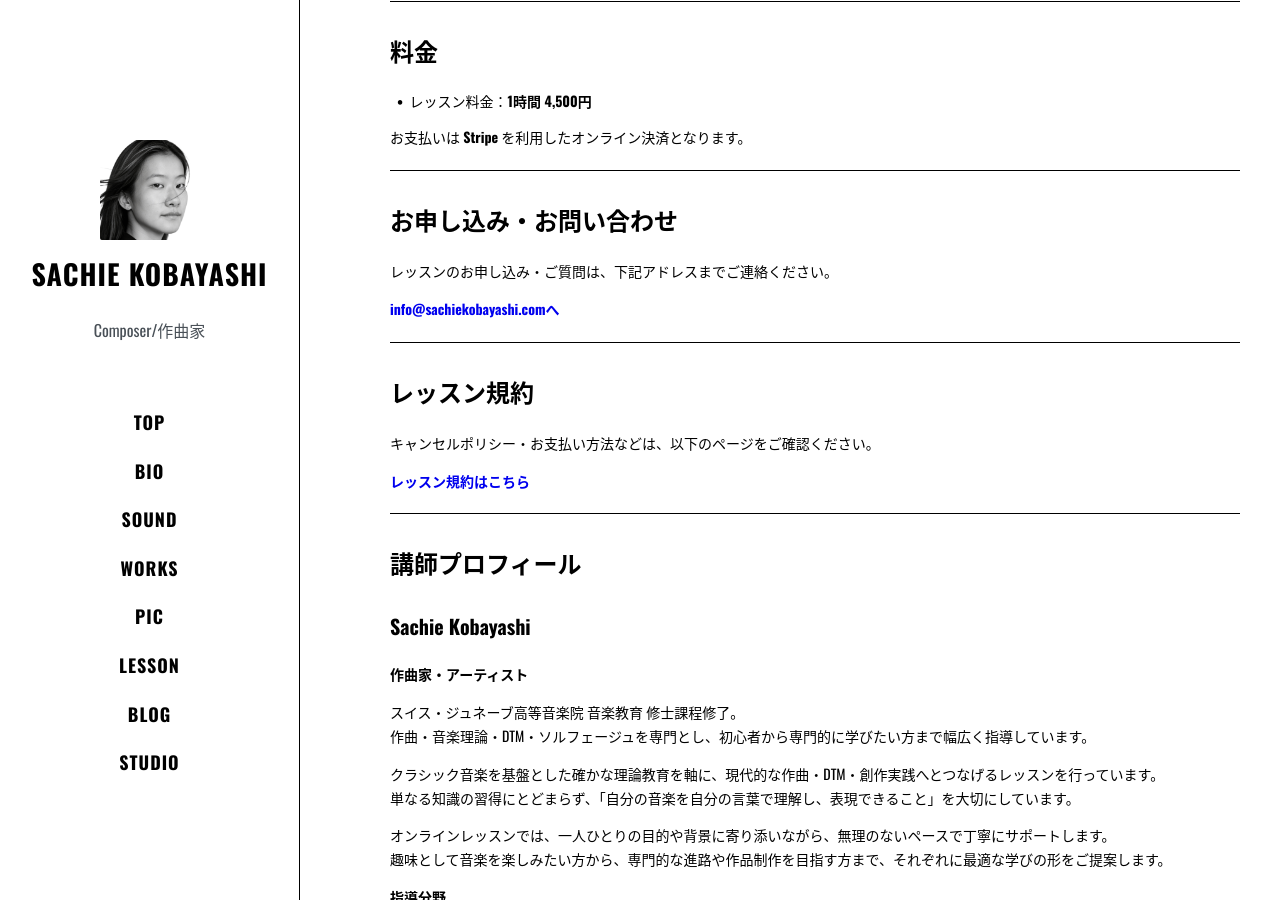
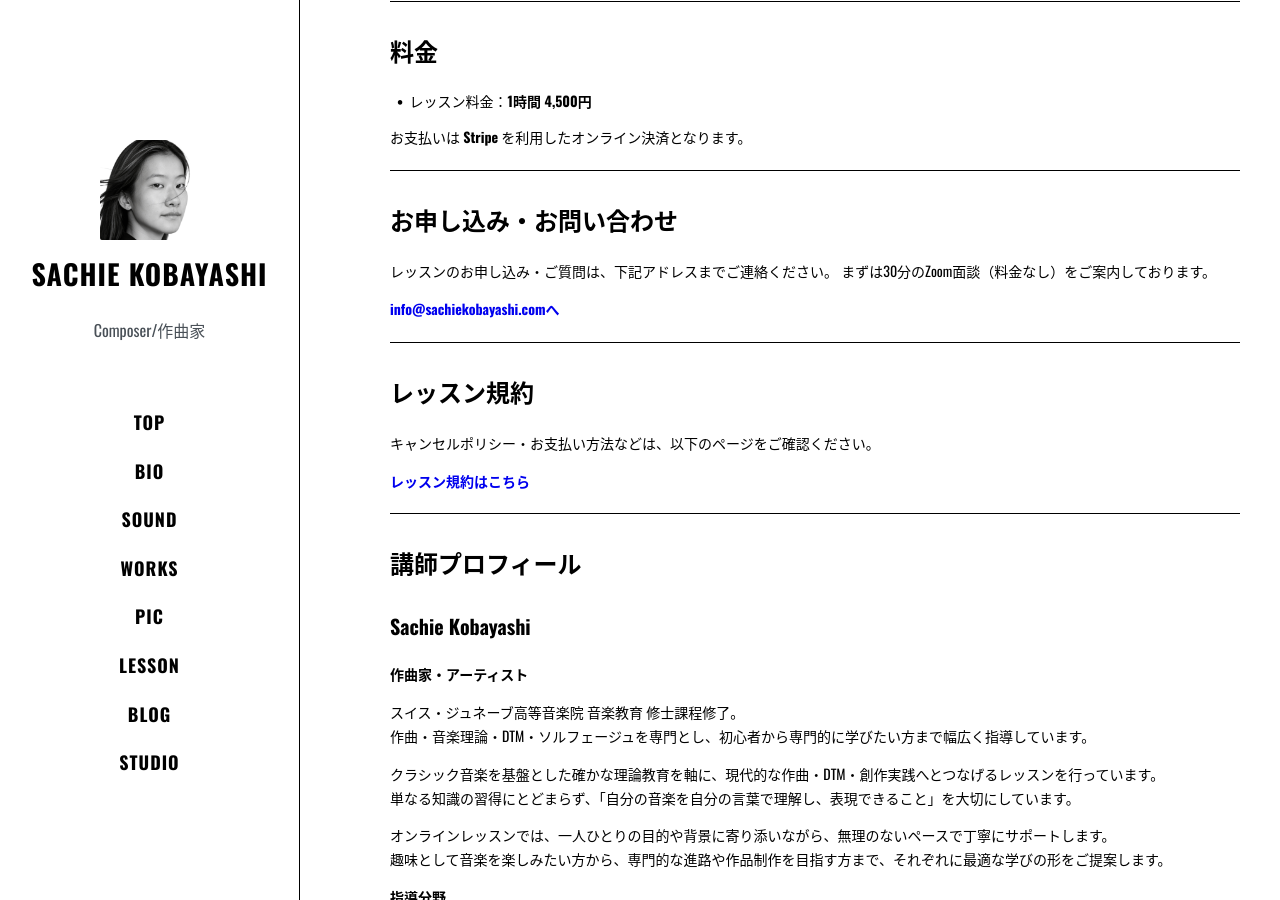
Before and after one commit to kbys88/kbys88.github.io, a Jekyll site: the page built from archive/Teach.md, in a window 1280 px wide and 900 px high, scrolled down 2081 px. Built offline with Jekyll 4.4.1, drawn with Linux system fonts in a browser that asks for light colours; nearby versions of some CDN libraries; some web fonts are replaced.

Commit message:
Update Teach.md

```diff
--- a/archive/Teach.md
+++ b/archive/Teach.md
@@ -102,6 +102,7 @@ permalink: /teach/
 
 <p>
 レッスンのお申し込み・ご質問は、下記アドレスまでご連絡ください。
+まずは30分のZoom面談（料金なし）をご案内しております。
 </p>
 
 <p>
```
